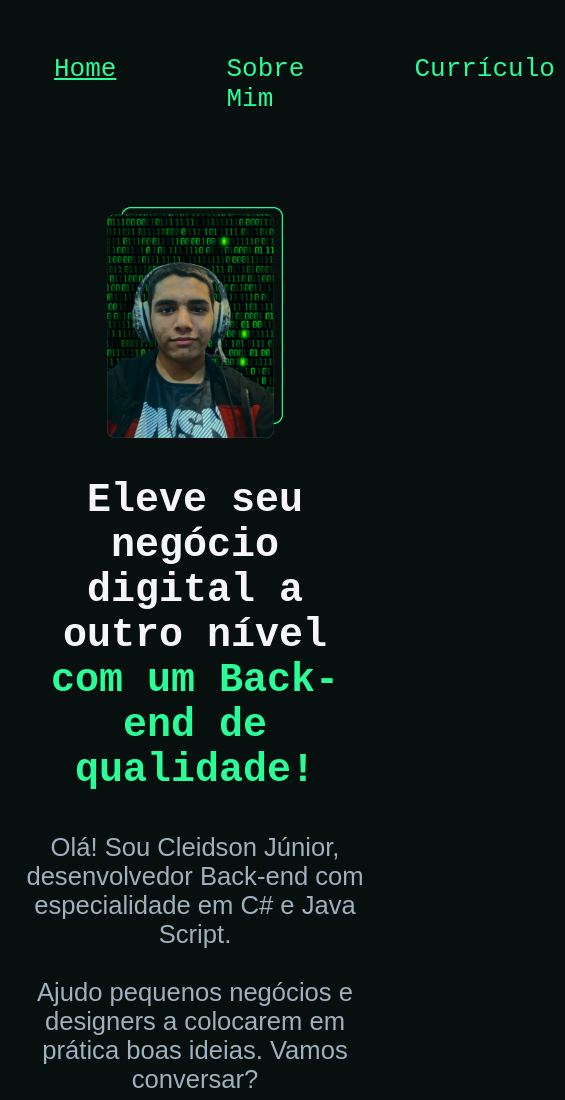
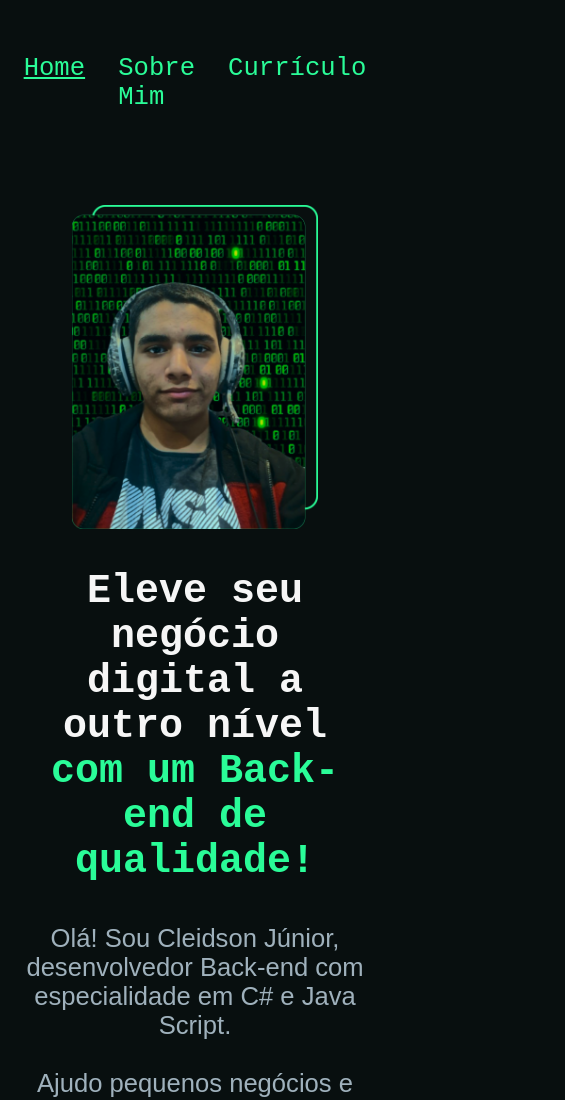
Before and after one commit to CleyJuujih/cleyjuujih-portfolio, a plain HTML site: page index.html in a window 390 px wide. Shown: the top 1100 px of the page, 565 px wide, since content can reach past the window. Drawn offline with Linux system fonts and the light colour scheme.

Commit message:
Add files via upload

```diff
--- a/Estilos/style.css
+++ b/Estilos/style.css
@@ -35,7 +35,7 @@ body {
     font-family: 'Roboto Mono', monospace;
     font-weight: 500;
     color: var(--cor-de-destaque);
-    font-size: 26px;
+    font-size: var(--tamanho-fonte);
     text-decoration: none;
     margin: 5px;
     padding: 10px;
@@ -49,7 +49,7 @@ body {
     font-family: 'Roboto Mono', monospace;
     font-weight: 500;
     color: var(--cor-de-destaque);
-    font-size: 26px;
+    font-size: var(--tamanho-fonte);
     text-decoration: underline;
     margin: 5px;
     padding: 10px;
@@ -232,7 +232,7 @@ body {
     gap: 40px;
 }
 
-@media (max-width: 1030px){
+@media (max-width: 1000px){
     .apresentacao{
         flex-direction: column-reverse;
     }
@@ -240,11 +240,17 @@ body {
     .topo{padding: 10%;}
 
     .topo__menu{
-        justify-content: space-evenly;
+        justify-content: center;
+        gap: 1%;
+        width: 100%;
+    }
+
+    .topo__menu__link{
+        font-size: ;
     }
 
     .minha-foto{
-        width: 50%
+        width: 70%
     }
 
     .sobre-mim__apresentacao{
```
